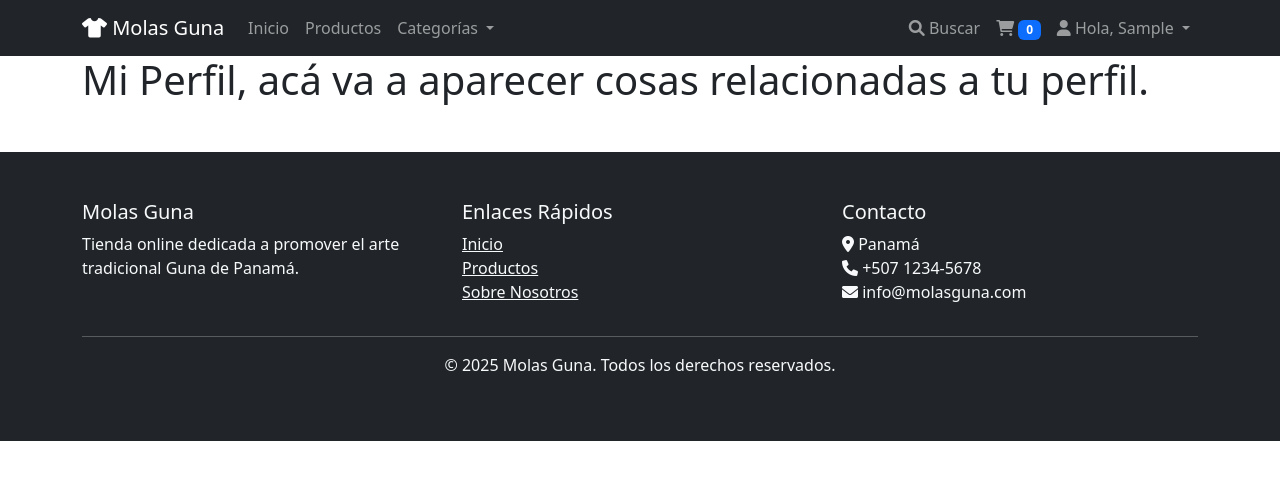
After one commit to Said-Pe/Proyecto_web_mola, a Django app: page /usuarios/perfil/ in a window 1280 px wide. The commit adds this page. Shown: the top 480 px of the page. Run offline with Django 5.2, Linux system fonts and the light colour scheme; the visitor is signed in with stand-in values (Sample User, id 1); data that the repository does not hold is empty.

Commit message:
Añado perfil de usuario y ajusto estilos y layout base

```diff
--- /dev/null
+++ b/static/css/styles.css
@@ -0,0 +1,22 @@
+/* Estilos que se aplican a TODAS las páginas */
+
+.hero-section {
+    background: linear-gradient(135deg, #667eea 0%, #764ba2 100%);
+    background-size: cover;
+    background-position: center;
+    color: white;
+    padding: 100px 0;
+}
+.product-card {
+    transition: transform 0.3s ease;
+}
+
+.product-card:hover {
+    transform: translateY(-5px);
+}
+
+.badge-descuento {
+    position: absolute;
+    top: 10px;
+    right: 10px;
+}
--- a/templates/base.html
+++ b/templates/base.html
@@ -1,4 +1,3 @@
-<!-- templates/base.html -->
 {% load static %}
 <!DOCTYPE html>
 <html lang="es">
@@ -10,30 +9,16 @@
     <!-- Bootstrap 5 CSS -->
     <link href="https://cdn.jsdelivr.net/npm/bootstrap@5.3.0/dist/css/bootstrap.min.css" rel="stylesheet">
 
-    <!-- Font Awesome para iconos -->
+    <!-- Font Awesome -->
     <link rel="stylesheet" href="https://cdnjs.cloudflare.com/ajax/libs/font-awesome/6.0.0/css/all.min.css">
 
-    <!-- Estilos personalizados -->
-    <style>
-        .hero-section {
-            background: linear-gradient(rgba(0,0,0,0.5), rgba(0,0,0,0.5)), url('/static/images/hero-bg.jpg');
-            background-size: cover;
-            background-position: center;
-            color: white;
-            padding: 100px 0;
-        }
-        .product-card {
-            transition: transform 0.3s ease;
-        }
-        .product-card:hover {
-            transform: translateY(-5px);
-        }
-        .badge-descuento {
-            position: absolute;
-            top: 10px;
-            right: 10px;
-        }
-    </style>
+    <!-- CSS General -->
+    <link rel="stylesheet" href="{% static 'css/styles.css' %}">
+
+    <!-- Bloque para CSS específico de cada página -->
+    {% block extra_css %}
+
+    {% endblock %}
 </head>
 <body>
     <!-- Navigation -->
@@ -51,9 +36,10 @@
     <!-- Bootstrap JS -->
     <script src="https://cdn.jsdelivr.net/npm/bootstrap@5.3.0/dist/js/bootstrap.bundle.min.js"></script>
 
-    <!-- Scripts personalizados -->
-    {% block scripts %}
-    <script src="{% static 'js/carrito.js' %}"></script>
-    {% endblock %}
+    <!-- JS General -->
+    <script src="{% static 'js/main.js' %}"></script>
+
+    <!-- Bloque para JS específico de cada página -->
+    {% block extra_js %}{% endblock %}
 </body>
 </html>
--- a/templates/includes/footer.html
+++ b/templates/includes/footer.html
@@ -24,7 +24,7 @@
         </div>
         <hr>
         <div class="text-center">
-            <p>&copy; 2024 Molas Guna. Todos los derechos reservados.</p>
+            <p>&copy; 2025 Molas Guna. Todos los derechos reservados.</p>
         </div>
     </div>
 </footer>
--- /dev/null
+++ b/templates/usuarios/perfil.html
@@ -0,0 +1,23 @@
+{% extends 'base.html' %}
+{% load static %}
+
+{% block title %}Mi Perfil - Molas Guna{% endblock %}
+
+{% block extra_css %}
+
+<link rel="stylesheet" href="{% static 'css/perfil.css' %}">
+{% endblock %}
+
+{% block content %}
+<div class="perfil-container">
+    <div class="container">
+        <h1>Mi Perfil, acá va a aparecer cosas relacionadas a tu perfil.</h1>
+    </div>
+</div>
+{% endblock %}
+
+{% block extra_js %}
+
+
+<script src="{% static 'js/perfil.js' %}"></script>
+{% endblock %}
```
Also changed, not shown: static/css/style.css (deleted).
